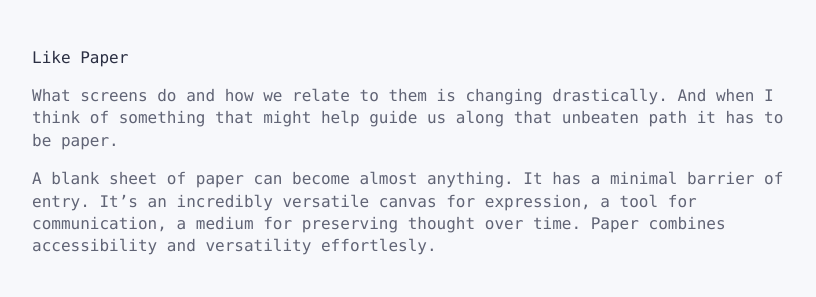
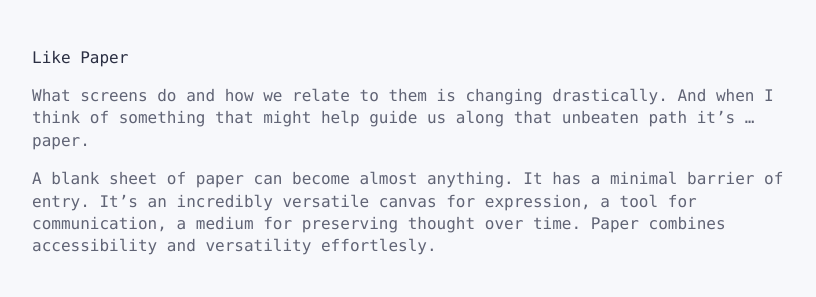
Before and after one commit to berndpl/notes-plontsch, a Jekyll site: the page built from _posts/2026/2026-08-05-like-paper.md, in a window 1280 px wide. Shown: the part 358-655 px from the top of the page, without its empty margins (228-1044 px from the left). Built offline with Jekyll 4.4.1, drawn with Linux system fonts in a browser that asks for light colours; some web fonts are replaced; our own code applies the rules of GitHub Pages for plain Markdown files.

Commit message:
Refine language for clarity in "Like Paper" post introduction

```diff
--- a/_posts/2026/2026-08-05-like-paper.md
+++ b/_posts/2026/2026-08-05-like-paper.md
@@ -3,7 +3,7 @@ title: "Like Paper"
 image: /assets/images/2026/2026-08-05-like-paper.png
 ---
 
-What screens do and how we relate to them is changing drastically. And when I think of something that might help guide us along that unbeaten path it has to be paper.
+What screens do and how we relate to them is changing drastically. And when I think of something that might help guide us along that unbeaten path it's …paper.
 
 A blank sheet of paper can become almost anything. It has a minimal barrier of entry. It's an incredibly versatile canvas for expression, a tool for communication, a medium for preserving thought over time. Paper combines accessibility and versatility effortlesly.
 
```
